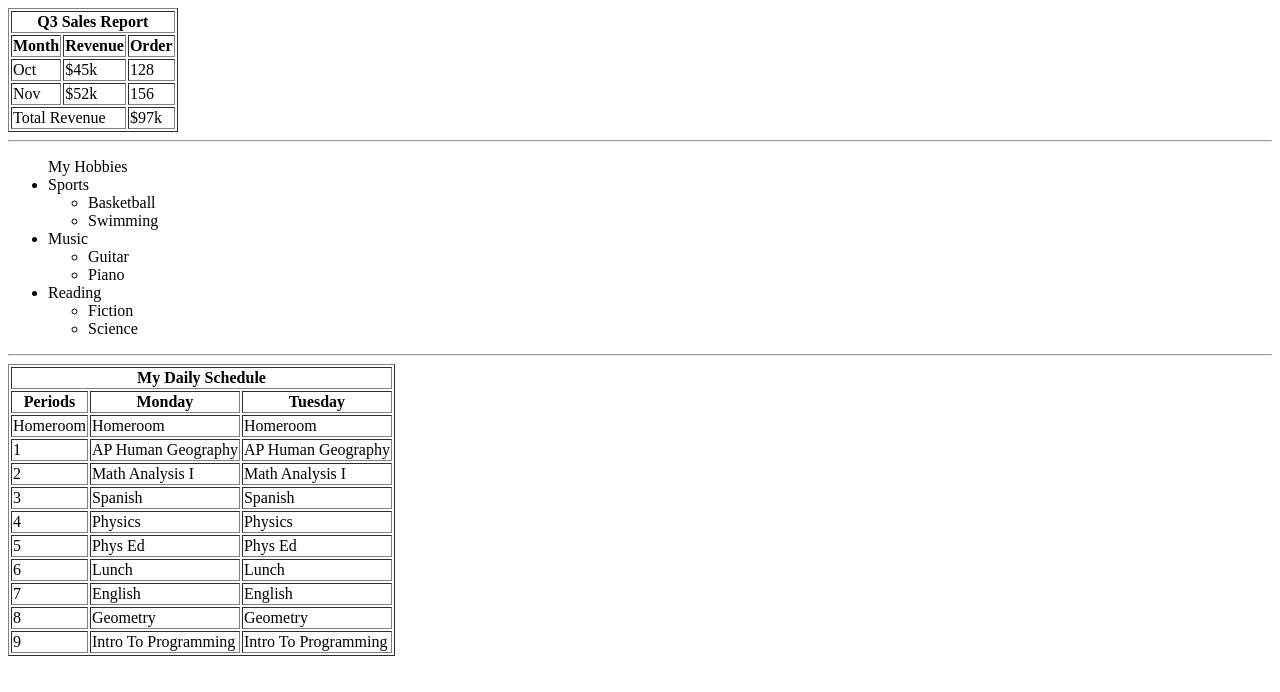
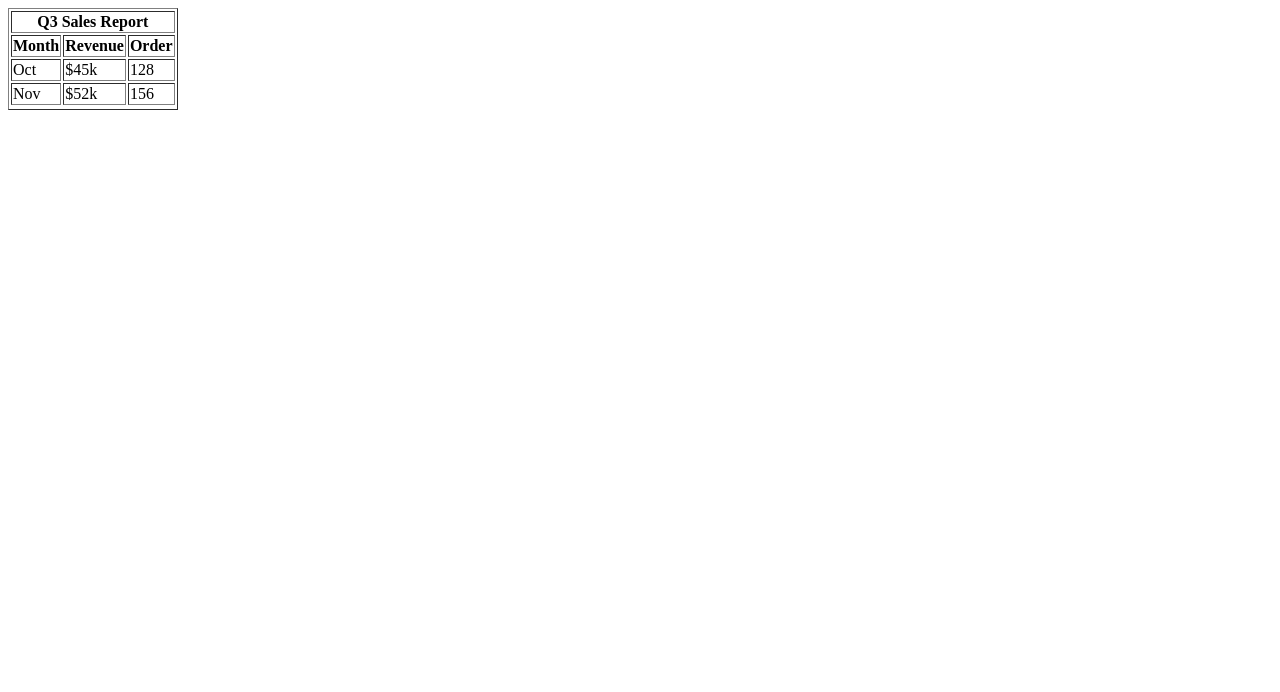
Before and after one commit to hanana29-ux/Unit1-HTML, a plain HTML site: page Lesson08-Practice/practice.html in a window 1280 px wide. Drawn offline with Linux system fonts and the light colour scheme.

Commit message:
completed

```diff
--- a/Lesson08-Practice/practice.html
+++ b/Lesson08-Practice/practice.html
@@ -31,97 +31,4 @@
         </tbody>
         <tfoot>
             <tr>
-                <td colspan="2">Total Revenue</td>
-                <td>$97k</td>
-            </tr>
-        </tfoot>
-     </table>
-
-<hr>
-
-<!-- ul>li*3>ul>li*2 -->
- <ul> My Hobbies
-    <li> Sports
-        <ul>
-            <li>Basketball</li>
-            <li>Swimming</li>
-        </ul>
-    </li>
-    <li> Music
-        <ul>
-            <li>Guitar</li>
-            <li>Piano</li>
-        </ul>
-    </li>
-    <li> Reading
-        <ul>
-            <li>Fiction</li>
-            <li>Science</li>
-        </ul>
-    </li>
- </ul>
-
- <hr>
-
- <table border="1">
-    <thead>
-        <tr>
-            <th colspan="6">My Daily Schedule</th>
-        </tr>
-        <th>Periods</th>
-        <th>Monday</th>
-        <th>Tuesday</th>
-    </thead>
-    <tbody>
-        <td>Homeroom</td>
-        <td>Homeroom</td>
-        <td>Homeroom</td>
-        <tr>
-            <td>1</td>
-            <td>AP Human Geography</td>
-            <td>AP Human Geography</td>
-        </tr>
-        <tr>
-            <td>2</td>
-            <td>Math Analysis I</td>
-            <td>Math Analysis I</td>
-        </tr>
-        <tr>
-            <td>3</td>
-            <td>Spanish</td>
-            <td>Spanish</td>
-        </tr>
-        <tr>
-            <td>4</td>
-            <td>Physics</td>
-            <td>Physics</td>
-        </tr>
-        <tr>
-            <td>5</td>
-            <td>Phys Ed</td>
-            <td>Phys Ed</td>
-        </tr>
-        <tr>
-            <td>6</td>
-            <td>Lunch</td>
-            <td>Lunch</td>
-        </tr>
-        <tr>
-            <td>7</td>
-            <td>English</td>
-            <td>English</td>
-        </tr>
-        <tr>
-            <td>8</td>
-            <td>Geometry</td>
-            <td>Geometry</td>
-        </tr>
-        <tr>
-            <td>9</td>
-            <td>Intro To Programming</td>
-            <td>Intro To Programming</td>
-        </tr>
-    </tbody>
- </table>
-</body>
-</html>
+                <td cols
```
Also changed, not shown: Lesson06-images/gallery.html (+1 -16 lines), Lesson06-images/images.html (+1 -17 lines), Lesson07-Tables/tables.html (+0 -29 lines).
